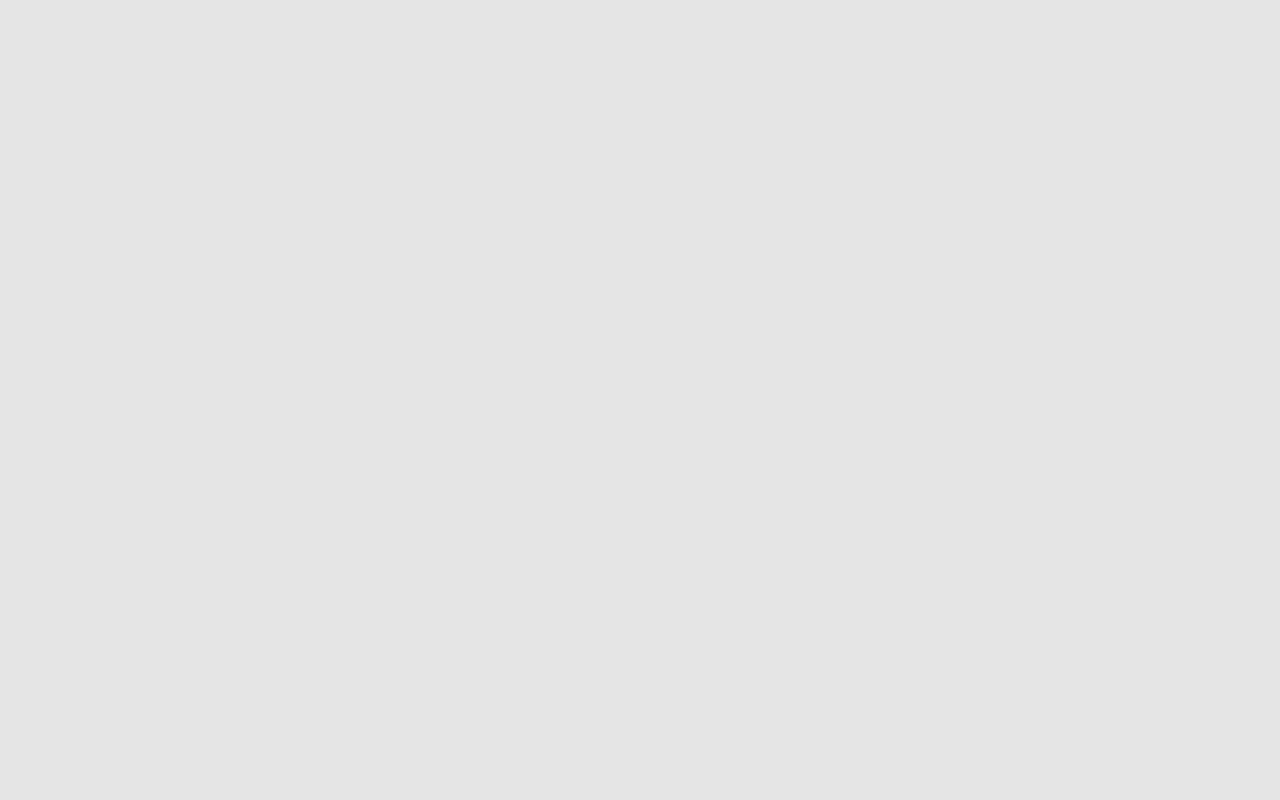
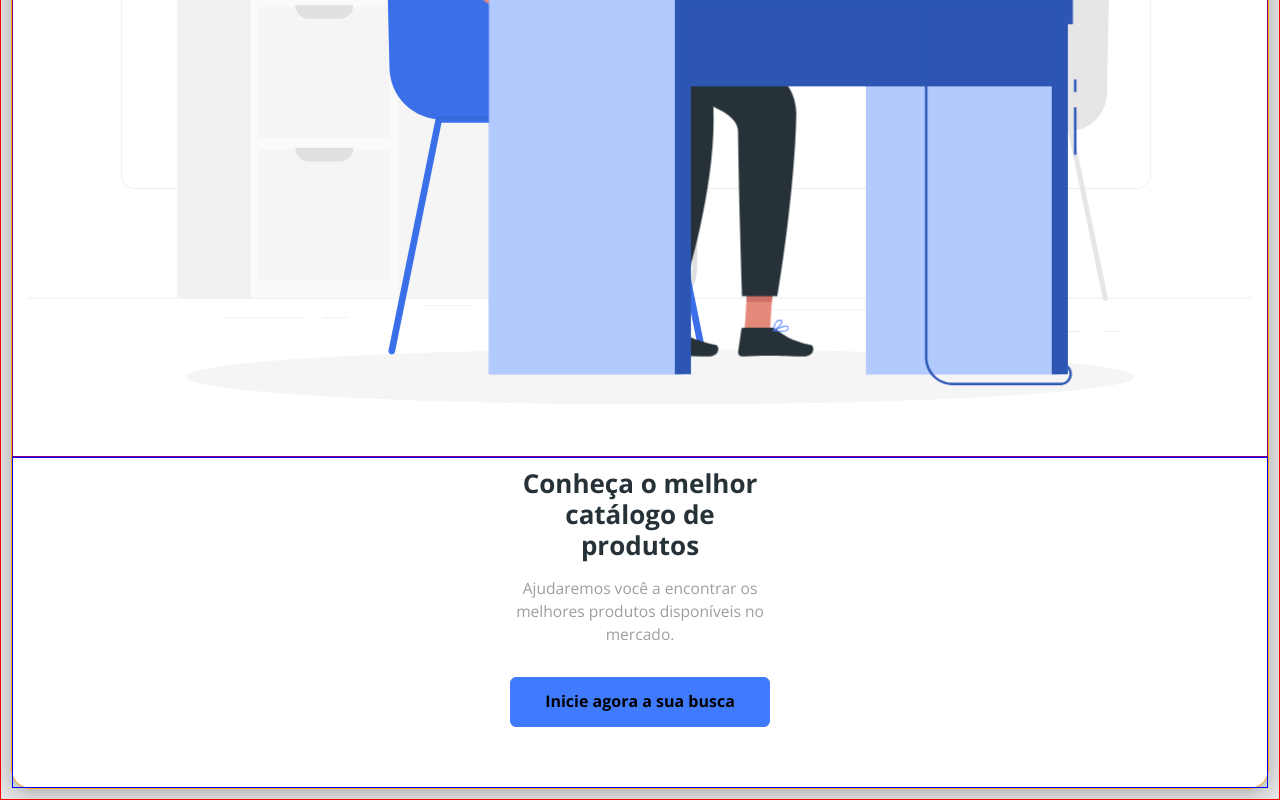
Before and after one commit to T-G0nc4lv3s/bds01-reactjs, a React (Create React App) app in the folder frontweb/: page / in a window 1280 px wide. Shown: the part 636-1436 px from the top of the page. Before the commit the page ends 800 px from the top, so only its background shows below. Built offline with nearby package versions, Linux system fonts and the light colour scheme.

Commit message:
Layout X-small 320px

```diff
--- /dev/null
+++ b/frontweb/src/components/ButtonIcon/index.tsx
@@ -0,0 +1,11 @@
+import './styles.css';
+
+const ButtonIcon = () => {
+    return (
+        <button className="btn btn-primary btn-icon">
+            <h6>Inicie agora a sua busca</h6>
+        </button>
+    );
+}
+
+export default ButtonIcon;
--- /dev/null
+++ b/frontweb/src/components/ButtonIcon/styles.css
@@ -0,0 +1,4 @@
+.btn-icon{
+    width: 260px;
+    height: 50px;
+}
--- a/frontweb/src/pages/Home/index.tsx
+++ b/frontweb/src/pages/Home/index.tsx
@@ -1,5 +1,7 @@
 import {ReactComponent as MainImage} from 'assets/images/main-image.svg';
 import Navbar from 'components/Navbar';
+import './styles.css';
+import ButtonIcon from 'components/ButtonIcon/index';
 
 const Home = () => {
   return (
@@ -9,6 +11,8 @@ const Home = () => {
         <div className="home-card">
             <div className="home-content-container">
                 <h1>Conheça o melhor catálogo de produtos</h1>
+                <p>Ajudaremos você a encontrar os melhores produtos disponíveis no mercado.</p>
+                <ButtonIcon />
             </div>
             <div className="home-image-container">
                <MainImage/>
--- /dev/null
+++ b/frontweb/src/pages/Home/styles.css
@@ -0,0 +1,47 @@
+.home-container {
+  padding: 10px;
+  font-size: 26px;
+  border: 1px solid red;
+  text-align: center;
+}
+
+.home-card {
+  display: flex;
+  flex-direction: column-reverse;
+  border: 1px solid orange;
+  background: #fff;
+  border-radius: 20px;
+  box-shadow: 0px 4px 20px rgba(0, 0, 0, 0.25);
+}
+
+.home-content-container {
+  display: flex;
+  flex-direction: column;
+  align-items: center;
+  padding: 10px 10px 60px 10px;
+  border: 1px solid blue;
+}
+
+.home-content-container h1 {
+  width: 260px;
+  font-size: 1em;
+  margin-bottom: 15px;
+}
+
+.home-content-container p {
+  color: #9e9e9e;
+  font-weight: 400;
+  font-size: 0.6em;
+  width: 260px;
+  margin-bottom: 30px;
+}
+
+.home-image-container {
+  padding: 50px 15px;
+  border: 1px solid purple;
+}
+
+.home-image-container svg {
+  width: 100%;
+  height: auto;
+}
```
